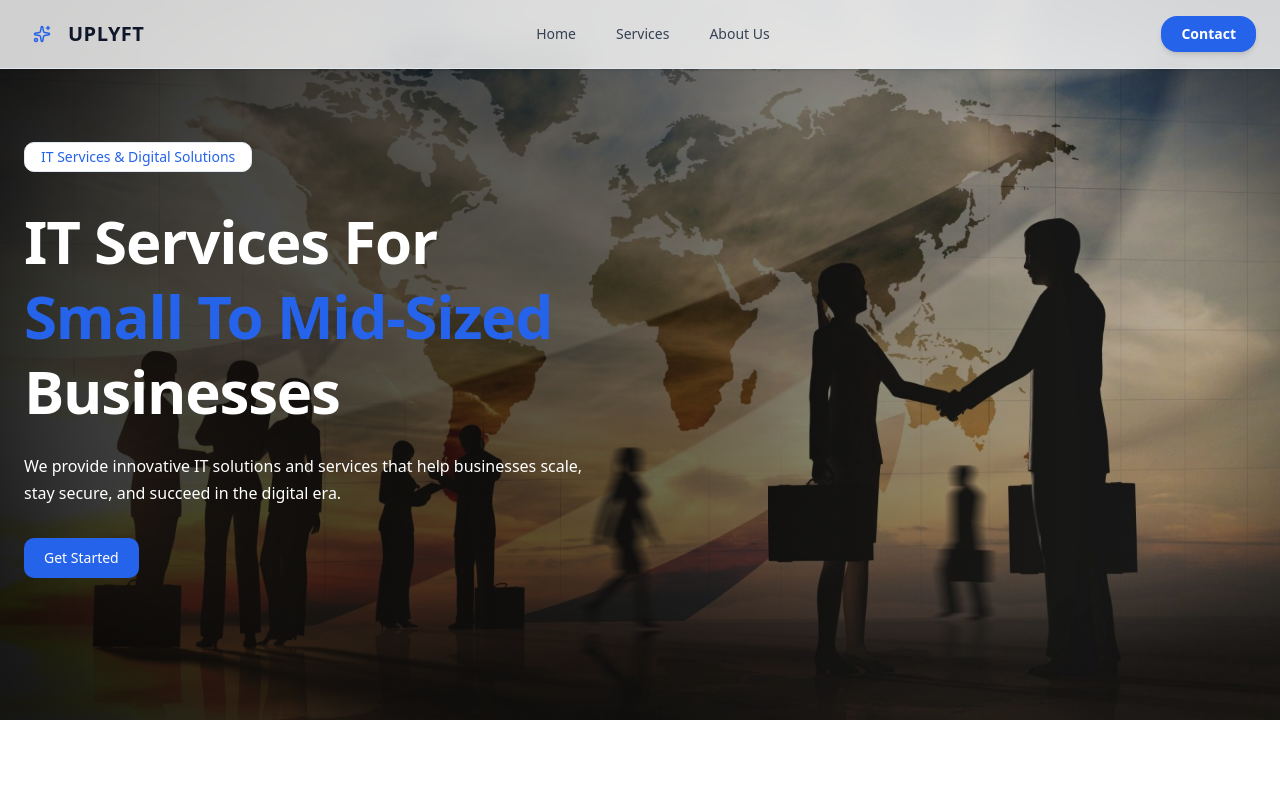
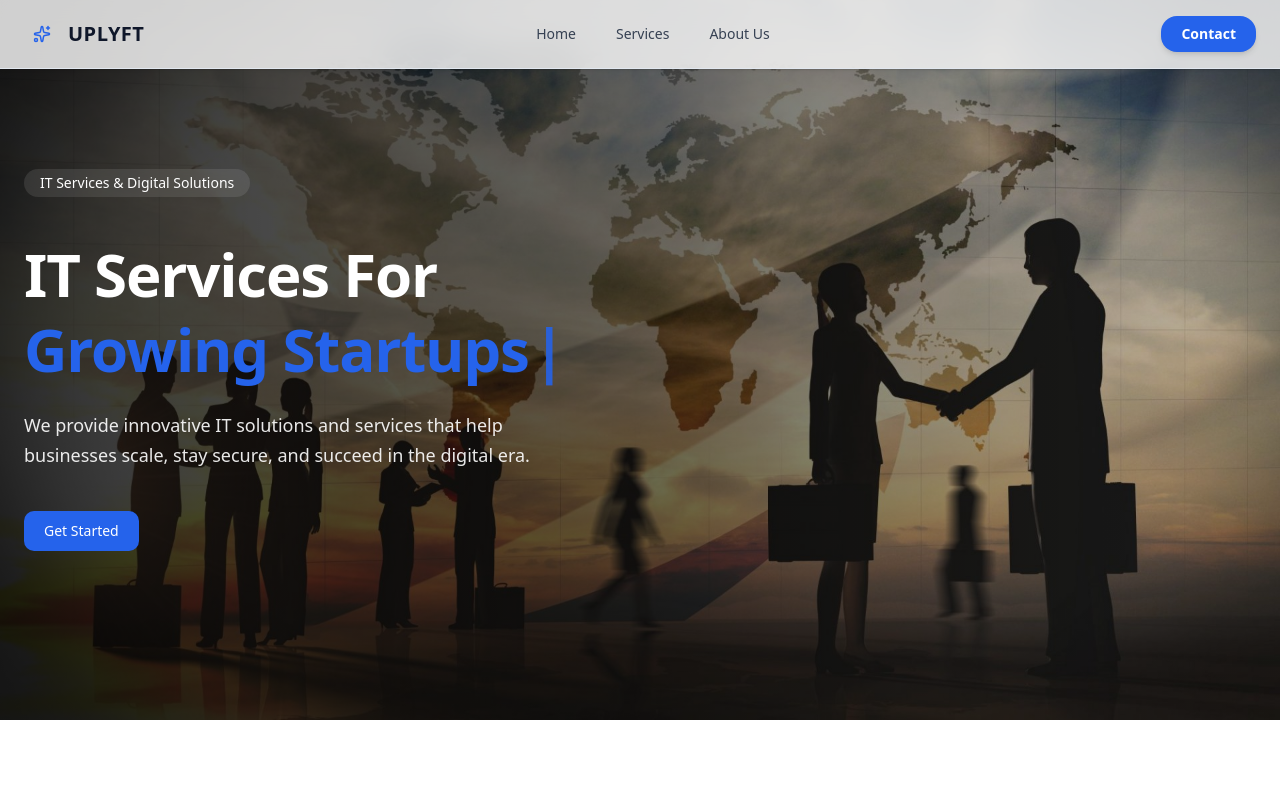
Before and after one commit to cipher997/uplyft.me, a Next.js app: page / in a window 1280 px wide. Shown: the top 800 px of the page. Built offline with nearby package versions, Linux system fonts and the light colour scheme.

Commit message:
update HeroContent.tsx

```diff
--- /dev/null
+++ b/lib/useTypewriter.ts
@@ -0,0 +1,46 @@
+"use client";
+
+import { useEffect, useState } from "react";
+
+export function useTypewriter(
+  words: string[],
+  typingSpeed = 80,
+  deletingSpeed = 40,
+  pauseTime = 1000
+) {
+  const [text, setText] = useState("");
+  const [wordIndex, setWordIndex] = useState(0);
+  const [isDeleting, setIsDeleting] = useState(false);
+
+  useEffect(() => {
+    const currentWord = words[wordIndex];
+    let timeout: NodeJS.Timeout;
+
+    if (!isDeleting) {
+      // Typing
+      if (text.length < currentWord.length) {
+        timeout = setTimeout(() => {
+          setText(currentWord.slice(0, text.length + 1));
+        }, typingSpeed);
+      } else {
+        timeout = setTimeout(() => {
+          setIsDeleting(true);
+        }, pauseTime);
+      }
+    } else {
+      // Deleting
+      if (text.length > 0) {
+        timeout = setTimeout(() => {
+          setText(currentWord.slice(0, text.length - 1));
+        }, deletingSpeed);
+      } else {
+        setIsDeleting(false);
+        setWordIndex((prev) => (prev + 1) % words.length);
+      }
+    }
+
+    return () => clearTimeout(timeout);
+  }, [text, isDeleting, wordIndex, words, typingSpeed, deletingSpeed, pauseTime]);
+
+  return text;
+}
--- a/sections/Hero/HeroContent.tsx
+++ b/sections/Hero/HeroContent.tsx
@@ -1,31 +1,47 @@
+"use client";
+
 import { Button } from "@/components/ui/Button";
+import { useTypewriter } from "@/lib/useTypewriter";
 
 export function HeroContent() {
+  const typedText = useTypewriter([
+    "Small To Mid-Sized Businesses",
+    "Growing Startups",
+    "Digital Transformation",
+    "Scalable Growth",
+  ]);
+
   return (
     <div>
       {/* Eyebrow */}
-      <span className="mb-4 inline-block rounded-md bg-white px-4 py-1 text-sm text-primary border border-default">
+      <span className="mb-6 inline-block rounded-full bg-white/10 px-4 py-1 text-sm font-medium text-white backdrop-blur">
         IT Services & Digital Solutions
       </span>
 
       {/* Heading */}
-      <h1 className="mt-4 text-4xl font-bold leading-tight md:text-6xl">
+      <h1 className="mt-4 text-4xl font-extrabold leading-tight text-white md:text-6xl">
         IT Services For <br />
-        <span className="text-primary">Small To Mid-Sized</span> Businesses
+
+        {/* Fixed-width typing container */}
+        <span className="relative inline-block min-w-[30ch]">
+          <span className="text-primary">
+            {typedText}
+            <span className="ml-1 animate-pulse">|</span>
+          </span>
+        </span>
       </h1>
 
       {/* Description */}
-      <p className="mt-6 max-w-xl leading-tight leading-relaxed">
+      <p className="mt-6 max-w-xl text-lg text-white/90">
         We provide innovative IT solutions and services that help businesses
         scale, stay secure, and succeed in the digital era.
       </p>
 
       {/* CTA */}
-      <div className="mt-8 flex flex-wrap gap-4">
-        <Button href="/#contact">Get Started</Button>
-        {/* <Button href="/services" variant="outline">
-          Our Services
-        </Button> */}
+      <div className="mt-10 flex flex-wrap gap-4">
+        <Button href="/#contact" className="bg-primary text-white">
+          Get Started
+        </Button>
       </div>
     </div>
   );
```
